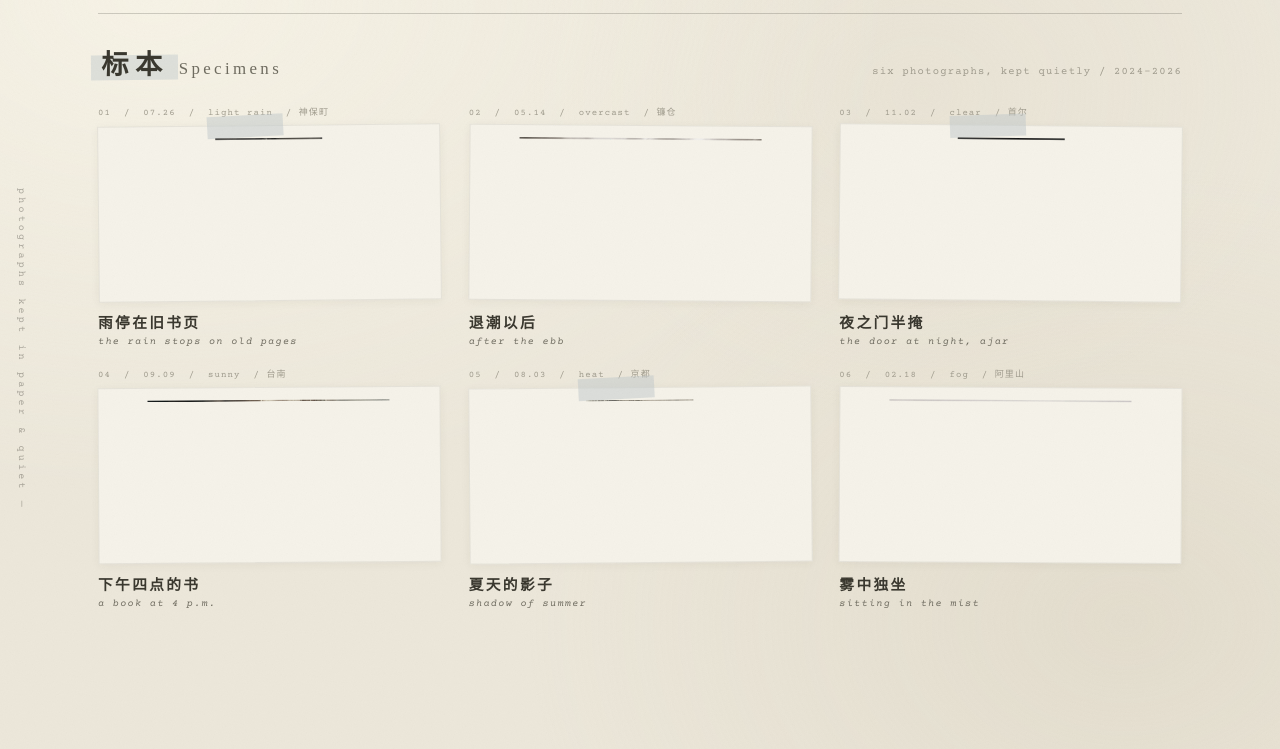
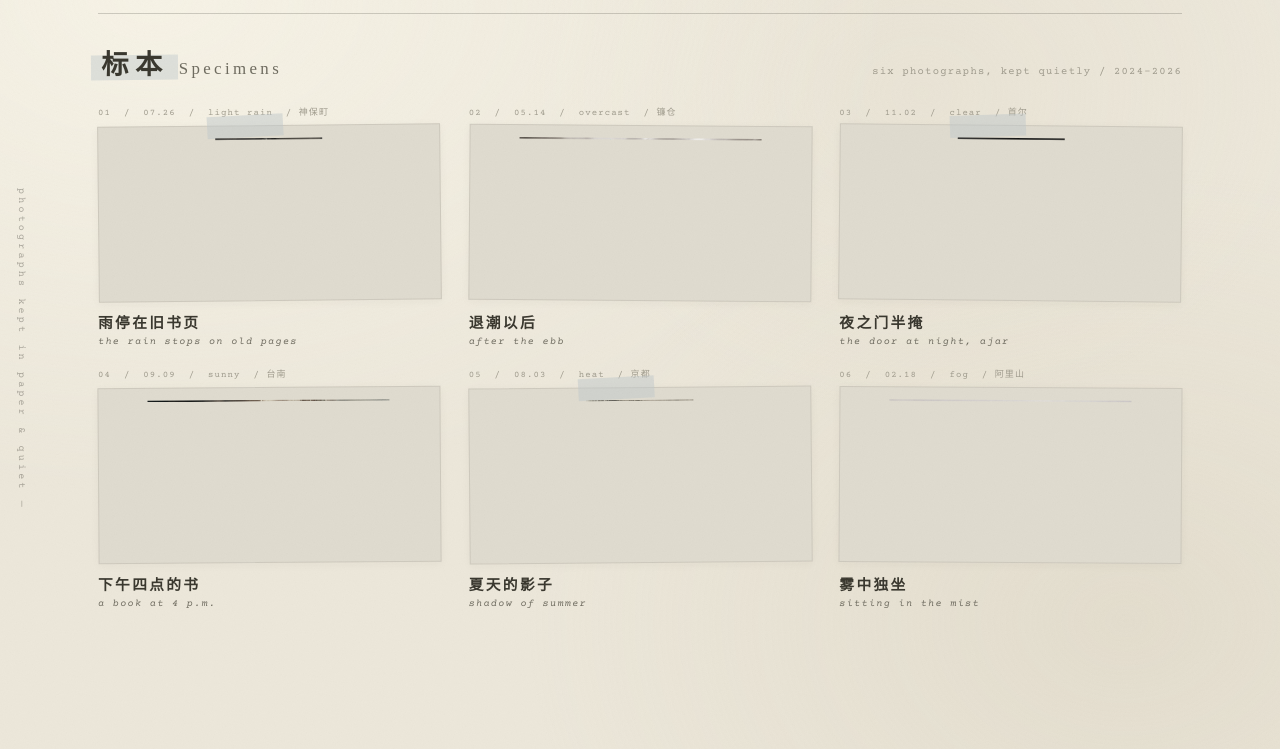
Before and after one commit to 610lulu/Interactive-Visual-Framework, a plain HTML site: page index.html in a window 1280 px wide. Shown: the part 51-800 px from the top of the page. Drawn offline with nearby package versions, Linux system fonts and the light colour scheme.

Commit message:
Soften gallery photo backgrounds

```diff
--- a/index.html
+++ b/index.html
@@ -103,11 +103,11 @@
   .work{cursor:pointer}
   .work .matte{
     position:relative;
-    background:var(--paper-hi);
+    background:#dfdbcf;
     height:clamp(145px,22vh,220px);
     padding:clamp(8px,1vw,12px);
-    border:1px solid rgba(58,56,47,.08);
-    box-shadow:0 2px 10px rgba(58,56,47,.05);
+    border:1px solid rgba(58,56,47,.1);
+    box-shadow:0 2px 10px rgba(58,56,47,.04);
     display:flex;align-items:center;justify-content:center;
     transform:rotate(var(--r,0deg));
     transition:transform .6s cubic-bezier(.22,.61,.36,1);
```
